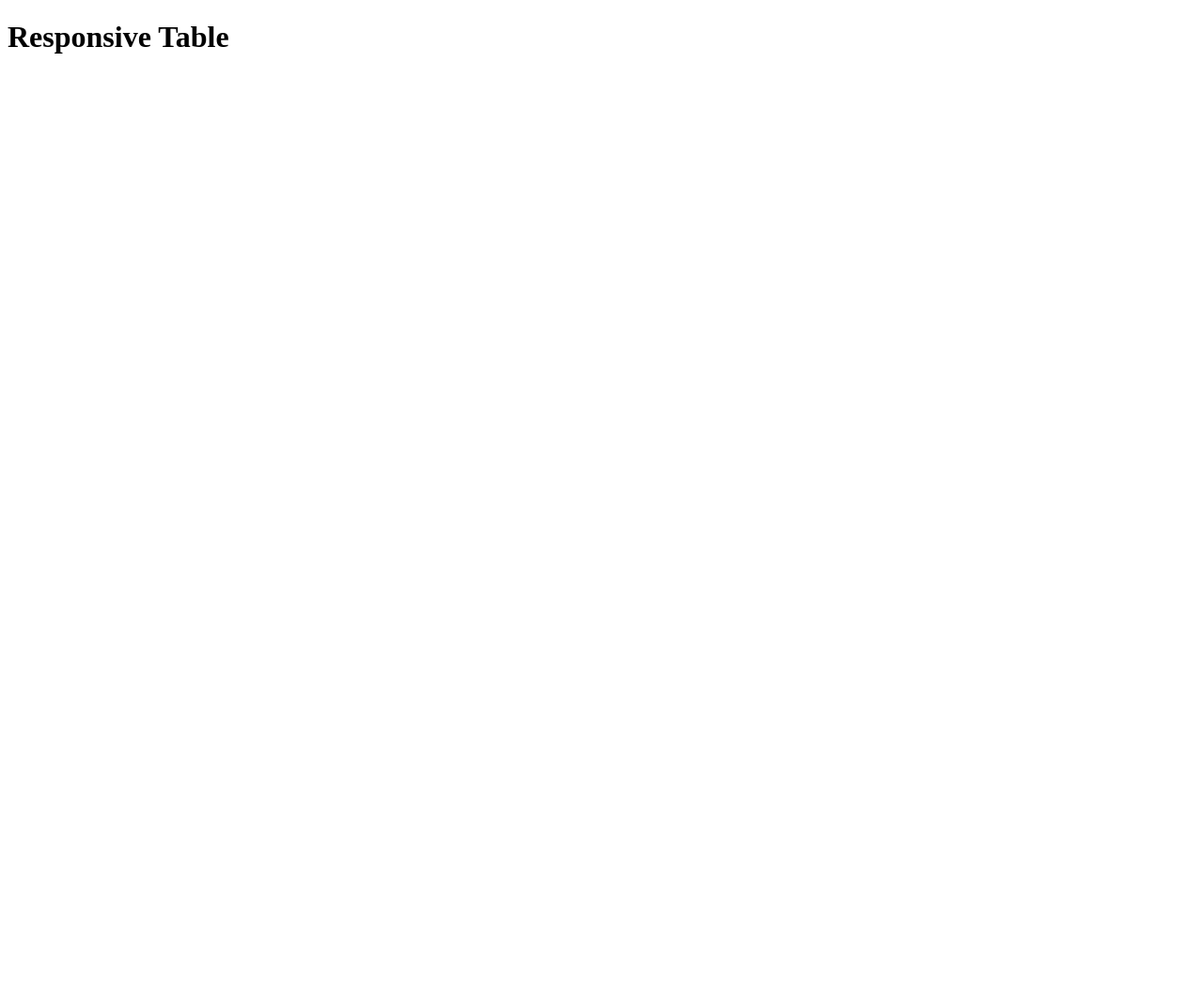
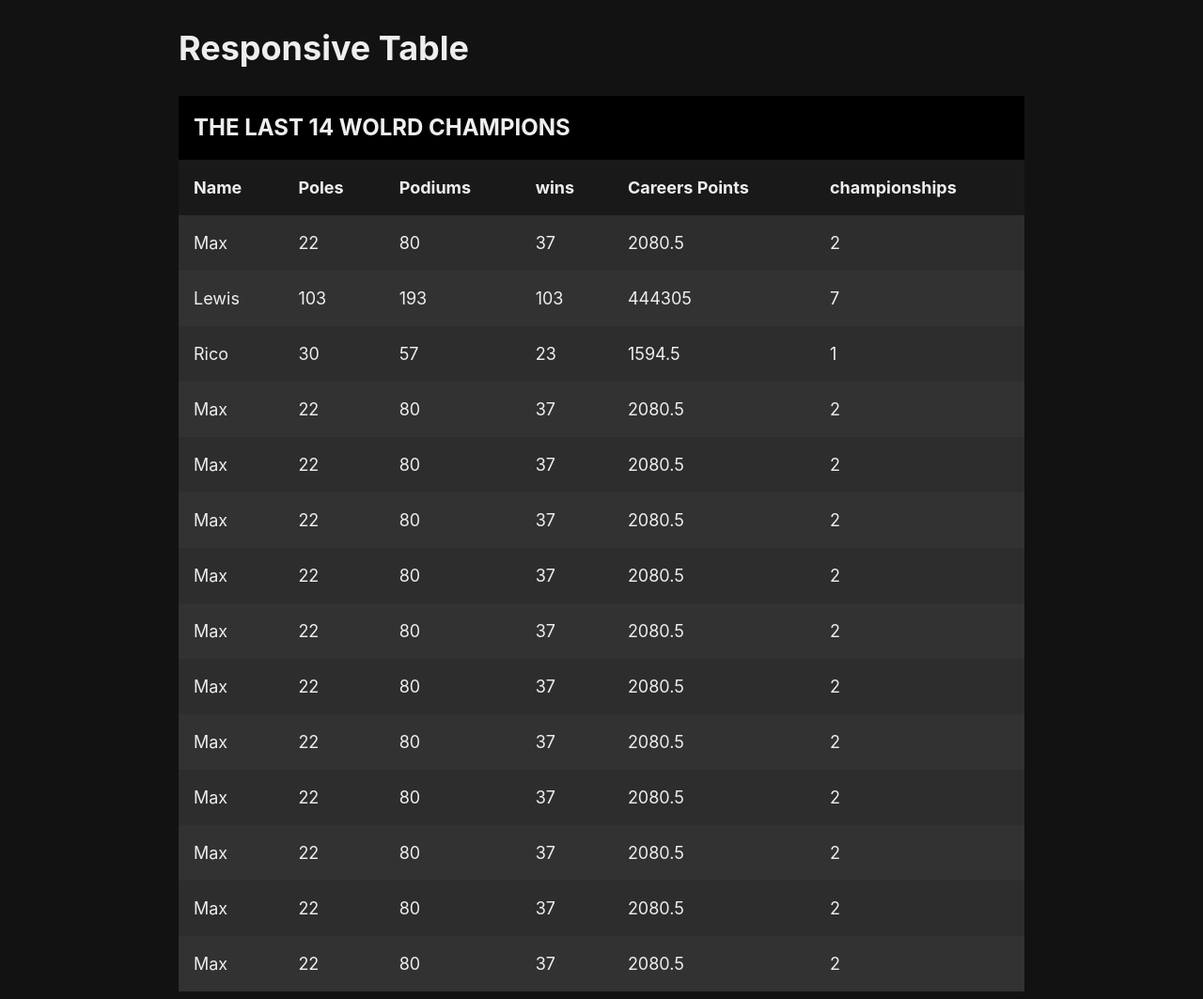
Before and after one commit to ngf11/resp-HTML-table, a plain HTML site: page index.html in a window 1280 px wide. Shown: the whole page at 94% size. Before the commit the page ends 800 px from the top, so only its background shows below. Drawn offline with Linux system fonts and the light colour scheme.

Commit message:
table style

```diff
--- a/index.html
+++ b/index.html
@@ -11,6 +11,132 @@
     <main>
       <div class="wrapper">
         <h1>Responsive Table</h1>
+        <table>
+          <caption>
+            The last 14 Wolrd champions
+          </caption>
+          <tr>
+            <th>Name</th>
+            <th>Poles</th>
+            <th>Podiums</th>
+            <th>wins</th>
+            <th>Careers Points</th>
+            <th>championships</th>
+          </tr>
+
+          <tr>
+            <td data-cell="name">Max</td>
+            <td data-cell="poles">22</td>
+            <td data-cell="Podiums">80</td>
+            <td data-cell="wins">37</td>
+            <td data-cell="creeer">2080.5</td>
+            <td data-cell="champ">2</td>
+          </tr>
+          <tr>
+            <td data-cell="name">Lewis</td>
+            <td data-cell="poles">103</td>
+            <td data-cell="Podiums">193</td>
+            <td data-cell="wins">103</td>
+            <td data-cell="creeer">444305</td>
+            <td data-cell="champ">7</td>
+          </tr>
+          <tr>
+            <td data-cell="name">Rico</td>
+            <td data-cell="poles">30</td>
+            <td data-cell="Podiums">57</td>
+            <td data-cell="wins">23</td>
+            <td data-cell="creeer">1594.5</td>
+            <td data-cell="champ">1</td>
+          </tr>
+          <tr>
+            <td data-cell="name">Max</td>
+            <td data-cell="poles">22</td>
+            <td data-cell="Podiums">80</td>
+            <td data-cell="wins">37</td>
+            <td data-cell="creeer">2080.5</td>
+            <td data-cell="champ">2</td>
+          </tr>
+          <tr>
+            <td data-cell="name">Max</td>
+            <td data-cell="poles">22</td>
+            <td data-cell="Podiums">80</td>
+            <td data-cell="wins">37</td>
+            <td data-cell="creeer">2080.5</td>
+            <td data-cell="champ">2</td>
+          </tr>
+          <tr>
+            <td data-cell="name">Max</td>
+            <td data-cell="poles">22</td>
+            <td data-cell="Podiums">80</td>
+            <td data-cell="wins">37</td>
+            <td data-cell="creeer">2080.5</td>
+            <td data-cell="champ">2</td>
+          </tr>
+          <tr>
+            <td data-cell="name">Max</td>
+            <td data-cell="poles">22</td>
+            <td data-cell="Podiums">80</td>
+            <td data-cell="wins">37</td>
+            <td data-cell="creeer">2080.5</td>
+            <td data-cell="champ">2</td>
+          </tr>
+          <tr>
+            <td data-cell="name">Max</td>
+            <td data-cell="poles">22</td>
+            <td data-cell="Podiums">80</td>
+            <td data-cell="wins">37</td>
+            <td data-cell="creeer">2080.5</td>
+            <td data-cell="champ">2</td>
+          </tr>
+          <tr>
+            <td data-cell="name">Max</td>
+            <td data-cell="poles">22</td>
+            <td data-cell="Podiums">80</td>
+            <td data-cell="wins">37</td>
+            <td data-cell="creeer">2080.5</td>
+            <td data-cell="champ">2</td>
+          </tr>
+          <tr>
+            <td data-cell="name">Max</td>
+            <td data-cell="poles">22</td>
+            <td data-cell="Podiums">80</td>
+            <td data-cell="wins">37</td>
+            <td data-cell="creeer">2080.5</td>
+            <td data-cell="champ">2</td>
+          </tr>
+          <tr>
+            <td data-cell="name">Max</td>
+            <td data-cell="poles">22</td>
+            <td data-cell="Podiums">80</td>
+            <td data-cell="wins">37</td>
+            <td data-cell="creeer">2080.5</td>
+            <td data-cell="champ">2</td>
+          </tr>
+          <tr>
+            <td data-cell="name">Max</td>
+            <td data-cell="poles">22</td>
+            <td data-cell="Podiums">80</td>
+            <td data-cell="wins">37</td>
+            <td data-cell="creeer">2080.5</td>
+            <td data-cell="champ">2</td>
+          </tr>
+          <tr>
+            <td data-cell="name">Max</td>
+            <td data-cell="poles">22</td>
+            <td data-cell="Podiums">80</td>
+            <td data-cell="wins">37</td>
+            <td data-cell="creeer">2080.5</td>
+            <td data-cell="champ">2</td>
+          </tr>
+          <tr>
+            <td data-cell="name">Max</td>
+            <td data-cell="poles">22</td>
+            <td data-cell="Podiums">80</td>
+            <td data-cell="wins">37</td>
+            <td data-cell="creeer">2080.5</td>
+            <td data-cell="champ">2</td>
+          </tr>
+        </table>
       </div>
     </main>
   </body>
--- a/styles.css
+++ b/styles.css
@@ -0,0 +1,49 @@
+html {
+  color-scheme: dark;
+}
+body {
+  color: #eee;
+  font-size: 1.125rem;
+  font-family: -apple-system, BlinkMacSystemFont, "Segoe UI", Roboto, Oxygen,
+    Ubuntu, Cantarell, "Open Sans", "Helvetica Neue", sans-serif;
+  line-height: 1.5;
+}
+
+.wrapper {
+  width: min(900px, 100% - 3rem);
+  margin-inline: auto;
+}
+
+table {
+  width: 100%;
+  border-collapse: collapse;
+  background-color: #323232;
+  /* padding: 1rem; */
+}
+caption,
+th,
+td {
+  padding: 1rem;
+}
+
+caption,
+th {
+  text-align: left;
+}
+
+caption {
+  background: hsl(0 0% 0%);
+  font-size: 1.5rem;
+  font-weight: 700;
+  text-transform: uppercase;
+}
+th {
+  background: hsl(0 0% 0% / 0.5);
+}
+tr:nth-of-type(2n) {
+  background: hsl(0 0% 0% / 0.1);
+}
+.table-container {
+  max-width: 100%;
+  overflow-x: scroll;
+}
```
Also changed, not shown: notes.txt.
